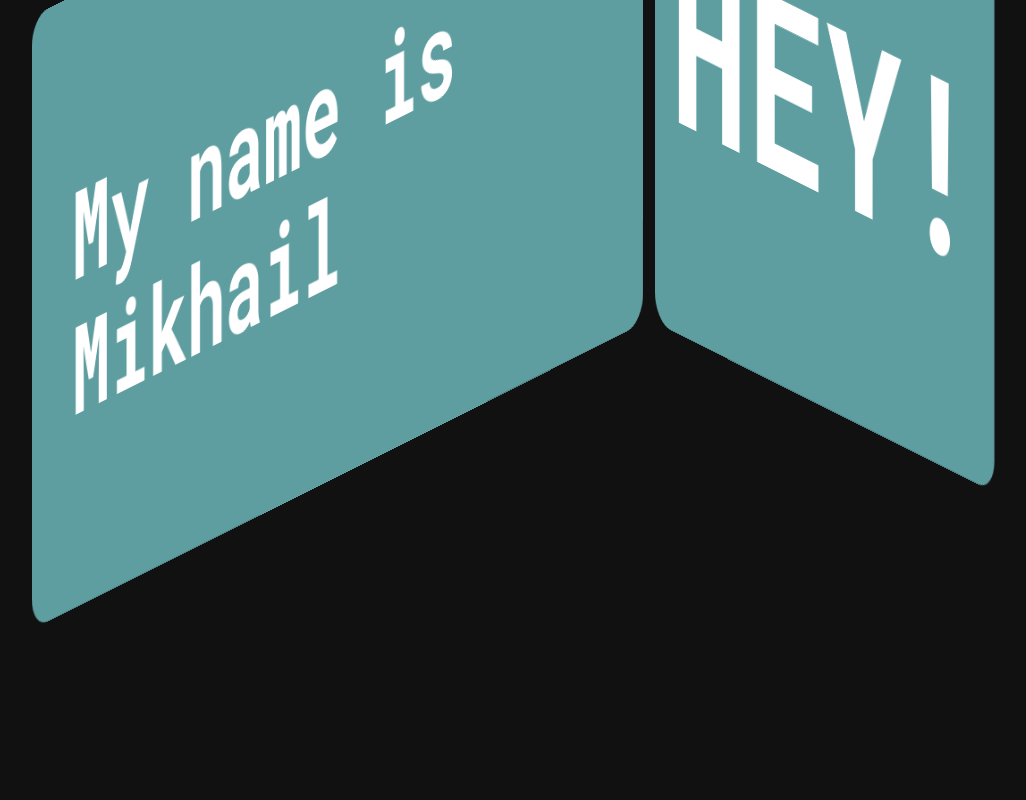
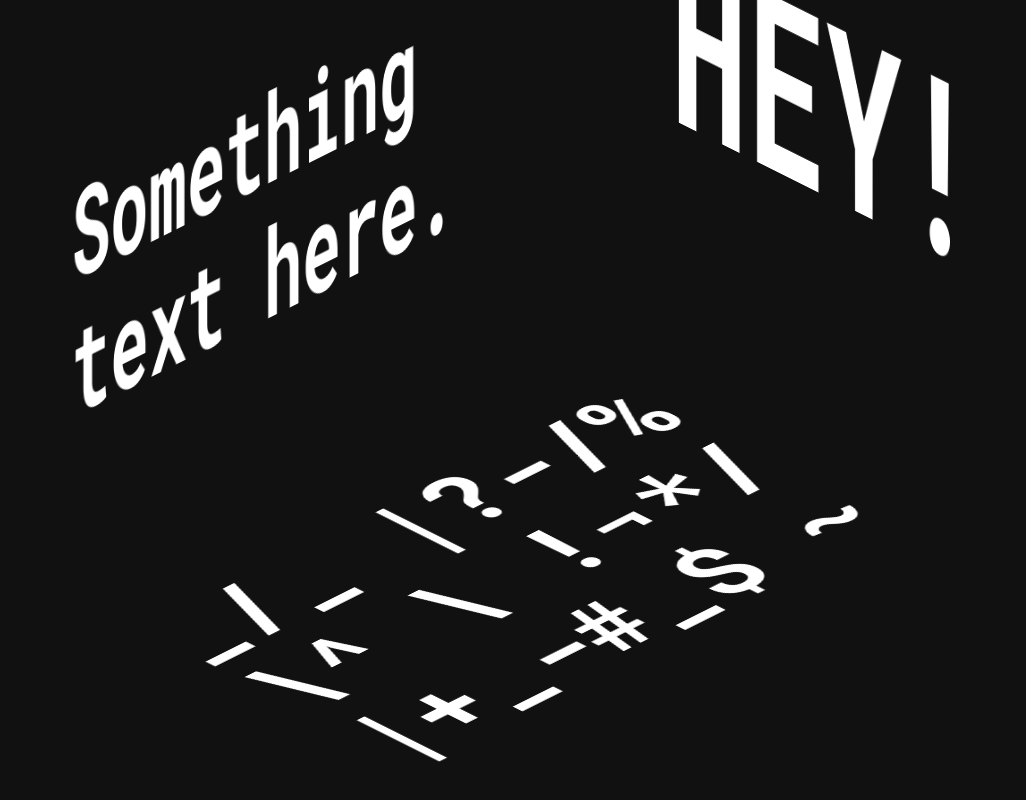
Before and after one commit to mikhailkatsman/my-portfolio, a Next.js app: page / in a window 1280 px wide. Shown: the part 384-1184 px from the top of the page, without its empty margins (127-1153 px from the left). Built offline with nearby package versions, Linux system fonts and the light colour scheme.

Commit message:
float animation test

```diff
--- a/components/UI/Card.js
+++ b/components/UI/Card.js
@@ -5,7 +5,7 @@ export default function Card(props) {
     return (
         <div
             id={classes[props.id]}
-            className={`${classes.card} ${classes[props.type]} ${classes.animate}`}
+            className={`${classes.card} ${classes[props.type]}`}
         >
             {props.children}
         </div>
--- a/components/UI/Card.module.css
+++ b/components/UI/Card.module.css
@@ -7,13 +7,14 @@
     justify-content: center;
     align-items: center;
 
-    border-radius: 2rem;
+    /* box-shadow: 0 0 0 0.2rem white;
+    border-radius: 1rem; */
 
     box-sizing: border-box;
     padding: 5rem;
 
     /* temp */
-    background-color: cadetblue;
+    /* background-color: #111; */
 }
 
 .pivot-left {
@@ -21,6 +22,11 @@
     transform: rotateY(-135deg);
 
     opacity: 0;
+
+    animation-name: pivot;
+    animation-duration: 1.3s;
+    animation-timing-function: ease-in-out;
+    animation-fill-mode: forwards;
 }
 
 .pivot-right {
@@ -29,14 +35,25 @@
 
     opacity: 0;
 
-    animation-delay: 0.3s;
+    animation-name: pivot;
+    animation-duration: 1.3s;
+    animation-timing-function: ease-in-out;
+    animation-fill-mode: forwards;
+
+    animation-delay: 0.5s;
 }
 
-.animate {
-    animation-name: pivot;
-    animation-duration: 1s;
-    animation-timing-function: cubic-bezier(.93,.71,.47,1);
+.float-up {
+    transform: translateZ(-50rem);
+
+    opacity: 0;
+
+    animation-name: float;
+    animation-duration: 1.3s;
+    animation-timing-function: ease-in-out;
     animation-fill-mode: forwards;
+
+    animation-delay: 1s;
 }
 
 @keyframes pivot {
@@ -46,12 +63,33 @@
     40% {
         opacity: 0;
     }
-    75% {
+    70% {
+        opacity: 1;
+    }
+    80% {
         transform: rotateY(5deg);
-        opacity: 1;
     }
     100% {
         transform: rotateY(0deg);
         opacity: 1;
     }
 }
+
+@keyframes float {
+    0% {
+        transform: translateZ(-50rem);
+    }
+    40% {
+        opacity: 0;
+    }
+    70% {
+        opacity: 1;
+    }
+    80% {
+        transform: translateZ(6rem);
+    }
+    100% {
+        transform: translateZ(0rem);
+        opacity: 1;
+    }
+}
--- a/components/layout/Face.module.css
+++ b/components/layout/Face.module.css
@@ -49,7 +49,10 @@
     margin-top: -9.8rem;
     margin-bottom: -15.5rem;
 
-    z-index: 2;
+    z-index: 3;
+
+    perspective: 800rem;
+    perspective-origin: -300% 700%;
 }
 
 #face-4 {
--- a/components/layout/Faces.js
+++ b/components/layout/Faces.js
@@ -8,9 +8,7 @@ export default function Faces() {
             <div className={styles["face-section-row"]}>
                 <Face id="face-1" plain="y-plain">
                     <Card id="card-1" type="pivot-right">
-                        <p>
-                            My name is Mikhail
-                        </p>
+                        <p>Something text here.</p>
                     </Card>
                 </Face>
                 <Face id="face-2" plain="z-plain">
@@ -20,15 +18,15 @@ export default function Faces() {
                 </Face>
             </div>
             <Face id="face-3" plain="x-plain">
-
+                <Card id="card-3" type="float-up">
+                    <p>
+                        _/_ |?-/% \^ \ !¬*/ |+_-#_$ ~
+                    </p>
+                </Card>
             </Face>
             <div className={styles["face-section-row"]}>
-                <Face id="face-4" plain="z-plain">
-
-                </Face>
-                <Face id="face-5" plain="y-plain">
-
-                </Face>
+                <Face id="face-4" plain="z-plain"></Face>
+                <Face id="face-5" plain="y-plain"></Face>
             </div>
         </section>
     );
```
